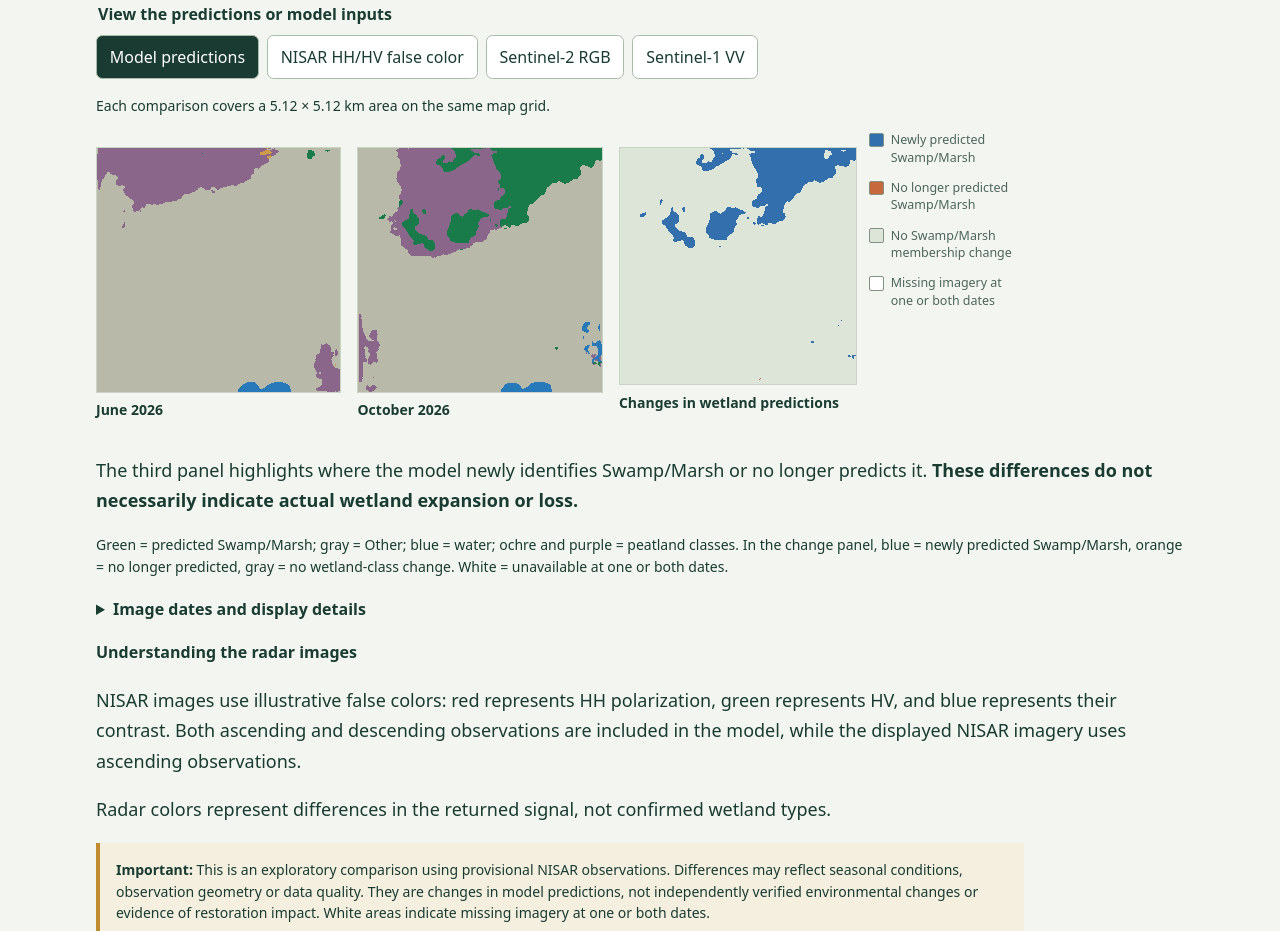
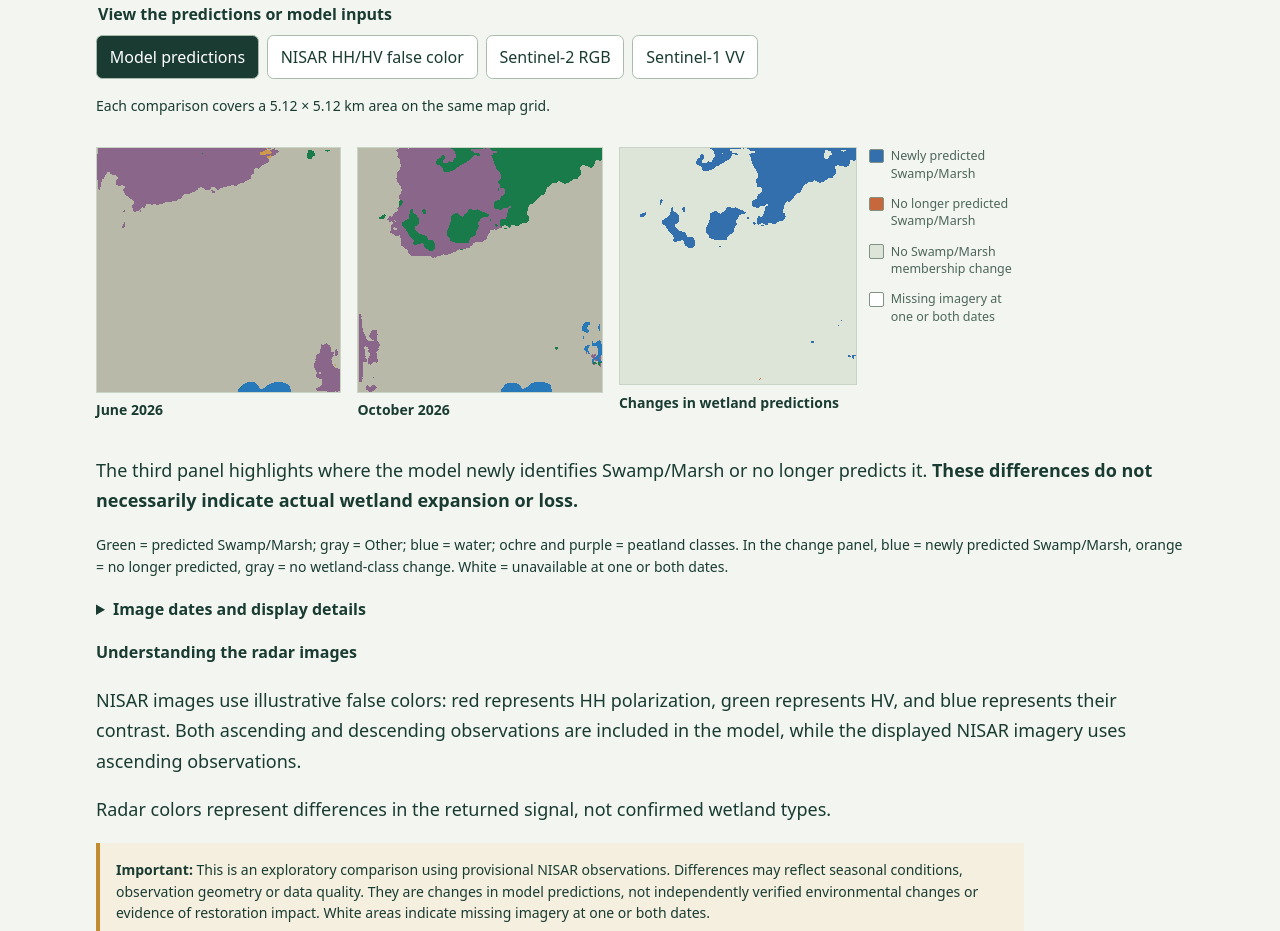
Before and after one commit to oleksastepaniuk/BogSignal, a website built with Vite: page web/index.html in a window 1280 px wide. Shown: the part 6295-7226 px from the top of the page. Built offline with nearby package versions, Linux system fonts and the light colour scheme; files whose address does not match are found by name.

Commit message:
Align seasonal legend with difference image

```diff
--- a/web/src/style.css
+++ b/web/src/style.css
@@ -243,7 +243,8 @@ td small,th small { display:block; font-size:.75rem; font-weight:400; white-spac
 
 .cover { position:relative; }
 .seasonal-grid { grid-template-columns:1fr 1fr 1.65fr; }
-.seasonal-change-panel { display:grid; grid-template-columns:minmax(0,1fr) minmax(7rem,.65fr); gap:.75rem; align-items:start; min-width:0; }
+.seasonal-change-panel { display:grid; grid-template-columns:minmax(0,1fr) minmax(7rem,.65fr); gap:.75rem; align-items:start; min-width:0; margin:1rem 0; }
+.seasonal-change-panel > figure { margin:0; }
 .seasonal-change-legend { display:flex; flex-direction:column; gap:.8rem; font-size:.78rem; line-height:1.4; color:#4d655b; }
 .seasonal-change-legend span { display:flex; align-items:flex-start; gap:.45rem; }
 .change-swatch { display:inline-block; flex:none; width:.9rem; height:.9rem; margin-top:.12rem; border:1px solid #819184; border-radius:2px; }
```
